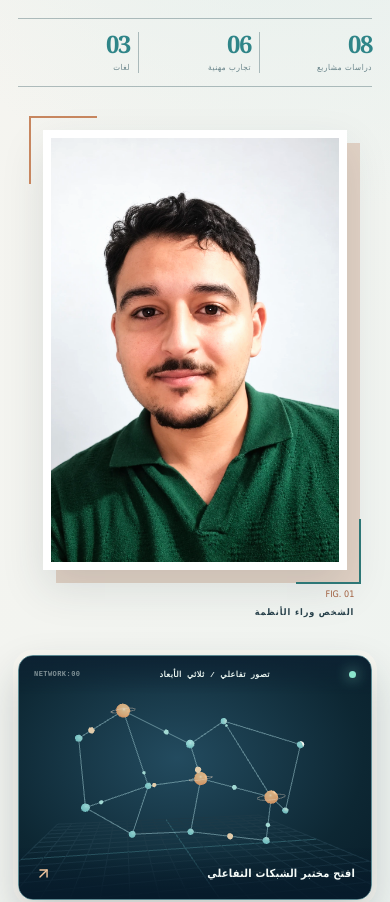
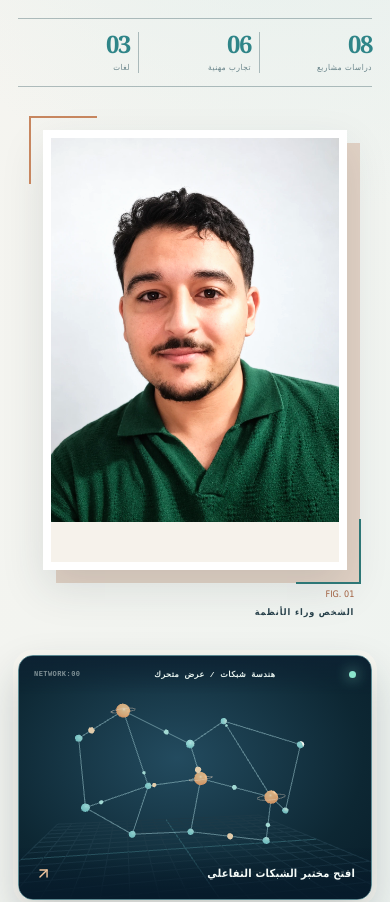
Before and after one commit to tahazitan/taha-zitane-portfolio, a Next.js app: page /ar/ in a window 390 px wide. Shown: the part 800-1702 px from the top of the page. Built offline with nearby package versions, Linux system fonts and the light colour scheme.

Commit message:
Remove synthetic SOC & diagnostic demos and free real portrait from 3D overlay in responsive hero

```diff
--- a/src/components/Home.tsx
+++ b/src/components/Home.tsx
@@ -1,4 +1,3 @@
-import Image from "next/image";
 import Link from "next/link";
 import {ArrowUpRight,ArrowRight,Github,Linkedin,MoveDown,ArrowDown,Phone,Network,ContactRound,FileDown} from "lucide-react";
 import Navigation from "./Navigation";
@@ -7,8 +6,6 @@ import NetworkBackdrop from "./NetworkBackdrop";
 import LocaleSetup from "./LocaleSetup";
 import TopologyStudio from "./TopologyStudio";
 import ProjectExplorer from "./ProjectExplorer";
-import DiagnosticExplorer from "./DiagnosticExplorer";
-import SecurityOperationsDesk from "./SecurityOperationsDesk";
 import SkillEvidence from "./SkillEvidence";
 import {professional} from "@/data/professional";
 import {content,githubUrl,linkedInUrl,mailUrl,phoneNumber,prettyPhoneNumber,Locale} from "@/data/content";
@@ -53,10 +50,10 @@ export default function Home({locale}:{locale:Locale}){
       </div>
 
     </div><div className="hero-visual">
-       <div className="portrait-frame"><div className="portrait-image"><Image src="/images/taha-portrait.webp" alt={c.portraitAlt} fill priority sizes="(max-width: 900px) 80vw, 440px"/></div><span className="portrait-vertical">{locale==='ar'?'طه زيطان — 2026':'TAHA / ZITANE — 2026'}</span></div>
+       <div className="portrait-frame"><div className="portrait-image"><img className="portrait-photo" src="/images/taha-portrait.webp" alt={c.portraitAlt} width={630} height={900} fetchPriority="high" decoding="async" /></div><span className="portrait-vertical">{locale==='ar'?'طه زيطان — 2026':'TAHA / ZITANE — 2026'}</span></div>
        <div className="portrait-caption"><div><span className="image-number">FIG. 01</span><strong>{c.portraitLabel}</strong></div><span>{c.portraitCaption}</span></div>
        <div className="hero-network hero-network-exhibit" role="group" aria-label={locale==='fr'?'Visualisation réseau animée en 3D':locale==='ar'?'تصور ثلاثي الأبعاد لشبكة معلوماتية':'Animated 3D network visualization'}>
-         <div className="hero-exhibit-top"><span className="hero-exhibit-status"/><span>{locale==='fr'?'VISUALISATION 3D / EN DIRECT':locale==='ar'?'تصور تفاعلي / ثلاثي الأبعاد':'LIVE VISUALIZATION / 3D'}</span><span>00:NETWORK</span></div>
+         <div className="hero-exhibit-top"><span className="hero-exhibit-status"/><span>{locale==='fr'?'ARCHITECTURE RÉSEAU / ANIMATION':locale==='ar'?'هندسة شبكات / عرض متحرك':'NETWORK ARCHITECTURE / MOTION'}</span><span>00:NETWORK</span></div>
          <NetworkBackdrop/>
          <a className="hero-exhibit-bottom" href="#topology"><span>{locale==='fr'?'Ouvrir le laboratoire interactif':locale==='ar'?'افتح مختبر الشبكات التفاعلي':'Explore the interactive network lab'}</span><ArrowUpRight size={17}/></a>
        </div>
@@ -72,15 +69,6 @@ export default function Home({locale}:{locale:Locale}){
    </div></section>
 
    <TopologyStudio locale={locale}/>
-
-   <div className="lab-pathway"><div className="container-xl lab-pathway-inner">
-      <span>${locale==='fr'?'EXPLORER LES MÉTHODES':locale==='ar'?'استكشف المنهجيات':'EXPLORE THE WORKFLOWS'}</span>
-      <a href="#diagnostics">${locale==='fr'?'Simuler un diagnostic':locale==='ar'?'محاكاة تشخيص عطل':'Run a diagnostic scenario'} <ArrowUpRight size={16}/></a>
-      <a href="#security-operations">${locale==='fr'?'Analyser les événements sécurité':locale==='ar'?'تحليل أحداث الأمن':'Investigate synthetic security events'} <ArrowUpRight size={16}/></a>
-   </div></div>
-
-   <DiagnosticExplorer locale={locale}/>
-   <SecurityOperationsDesk locale={locale}/>
 
    <section className="about-section" id="about" aria-labelledby="about-title"><div className="container-xl about-grid">
      <Reveal><span className="section-number light-number">{c.aboutKicker}</span><h2 id="about-title">{c.aboutTitle}</h2></Reveal>
```
